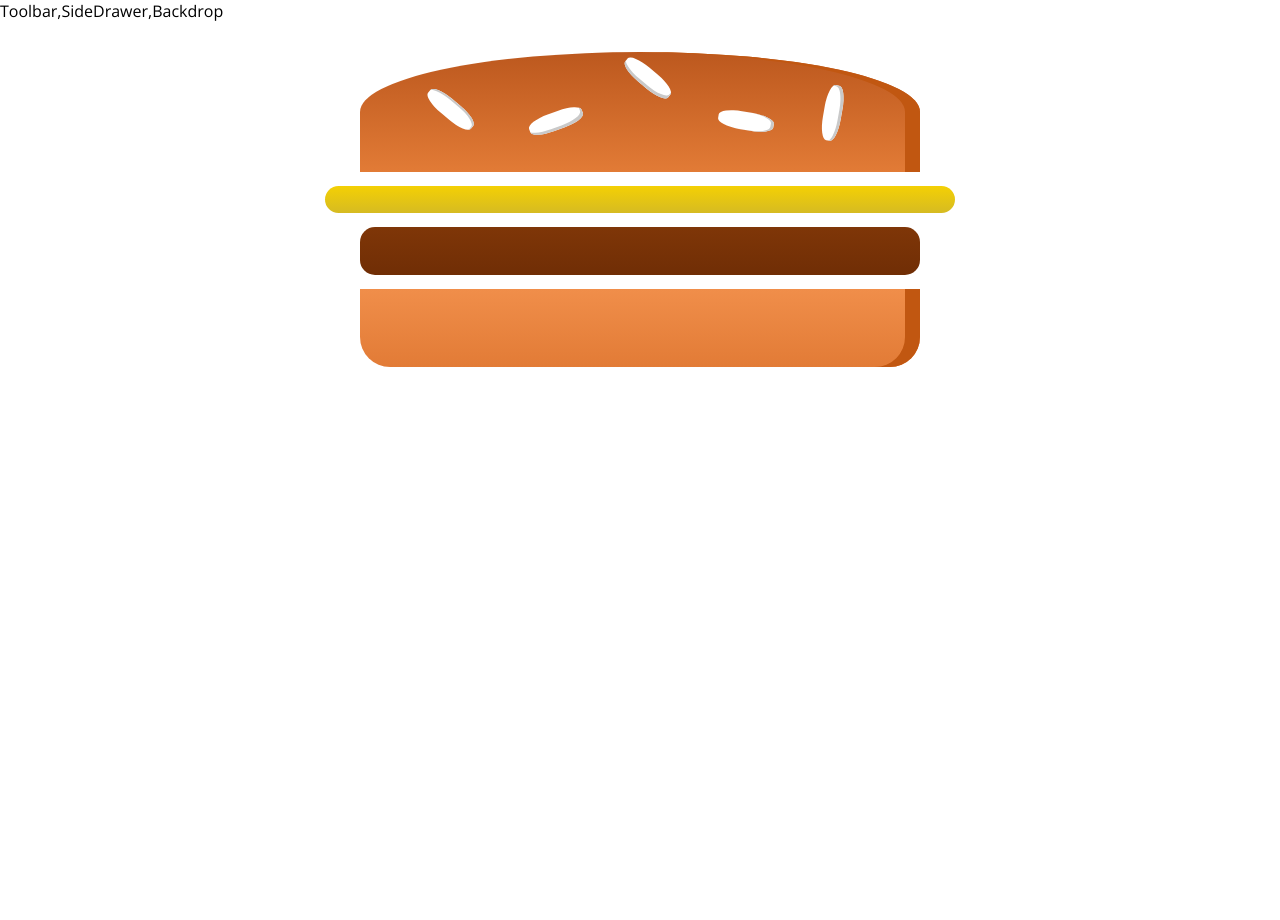
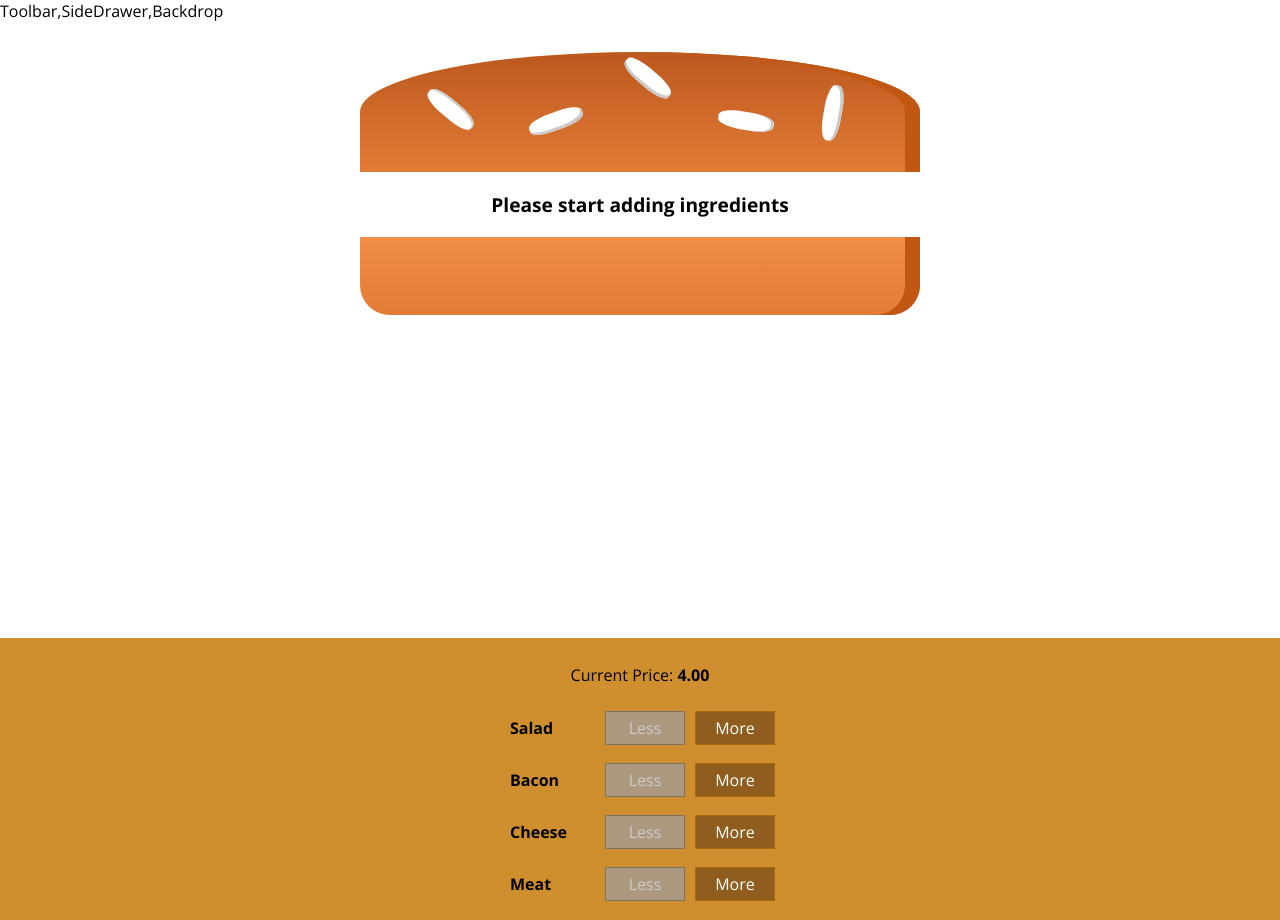
Before and after one commit to anurag145/BurgerProject, a React app: page / in a window 1280 px wide. Before the commit the page ends 800 px from the top, so only its background shows below. Built offline with nearby package versions, Linux system fonts and the light colour scheme.

Commit message:
basic functionality

```diff
--- /dev/null
+++ b/src/components/Burger/BuildControls/BuildControl/BuildControl.css
@@ -0,0 +1,56 @@
+.BuildControl {
+    display: flex;
+    justify-content: space-between;
+    align-items: center;
+    margin: 5px 0;
+}
+
+.BuildControl button {
+    display: block;
+    font: inherit;
+    padding: 5px;
+    margin: 0 5px;
+    width: 80px;
+    border: 1px solid #AA6817;
+    cursor: pointer;
+    outline: none;
+}
+
+.BuildControl button:disabled {
+    background-color: #AC9980;
+    border: 1px solid #7E7365;
+    color: #ccc;
+    cursor: default;
+}
+
+.BuildControl button:hover:disabled {
+    background-color: #AC9980;
+    color: #ccc;
+    cursor: not-allowed;
+}
+
+.Label {
+    padding: 10px;
+    font-weight: bold;
+    width: 80px;
+}
+
+.BuildControl .Less {
+    background-color: #D39952;
+    color: white;
+}
+
+.BuildControl .More {
+    background-color: #8F5E1E;
+    color: white;
+}
+
+.BuildControl .Less:hover, .BuildControl .Less:active {
+    background-color: #DAA972;
+    color: white;
+}
+
+.BuildControl .More:hover,.BuildControl .More:active {
+    background-color: #99703F;
+    color: white;
+}
--- /dev/null
+++ b/src/components/Burger/BuildControls/BuildControl/BuildControl.js
@@ -0,0 +1,12 @@
+import React from 'react';
+import classes from './BuildControl.css'
+const buildControl = (props) =>{
+ return <div className={classes.BuildControl}>
+    <div className={classes.Label}>{props.label}</div>
+        <button onClick={props.removed} className={classes.Less} disabled={props.disabled}>Less</button>
+        <button onClick={props.added} className={classes.More}>More</button>
+
+</div>
+
+};
+export default buildControl;
--- /dev/null
+++ b/src/components/Burger/BuildControls/BuildControls.css
@@ -0,0 +1,10 @@
+.BuildControls{
+    width: 100%;
+    background-color:#CF8F2E;
+    display: flex;
+    flex-flow: column;
+    align-items: center;
+    box-shadow: 0 2px 1px #ccc;
+    margin: auto;
+    padding: 10px 0;
+}
--- /dev/null
+++ b/src/components/Burger/BuildControls/BuildControls.js
@@ -0,0 +1,25 @@
+import React from 'react';
+import classes from './BuildControls.css';
+import BuildControl from './BuildControl/BuildControl'
+const controls = [
+{label: 'Salad', type: 'salad'},
+{label: 'Bacon', type: 'bacon'},
+{label: 'Cheese', type: 'cheese'},
+{label: 'Meat', type: 'meat'},
+];
+const buildControls = (props) =>{
+return <div className={classes.BuildControls}>
+   <p>Current Price: <strong>{props.price.toFixed(2)}</strong></p>
+    {controls.map((ctrl)=>{
+       return <BuildControl
+        key={ctrl.label}
+        label={ctrl.label}
+        added={()=>props.ingredientAdded(ctrl.type)}
+        removed={()=>props.ingredientRemoved(ctrl.type)}
+        disabled={props.disabled[ctrl.type]}
+        />
+    })}
+</div>
+
+};
+export default buildControls;
--- a/src/components/Burger/Burger.js
+++ b/src/components/Burger/Burger.js
@@ -2,11 +2,22 @@
 import classes from './Burger.css';
 import BurgerIngredient from './BurgerIngredient/BurgerIngredient';
 const burger = props =>{
+    let transformedIngredients =Object.keys(props.ingredients)
+    .map(igKey=>{
+    return [...Array(props.ingredients[igKey])].map((_,i)=>{
+     return <BurgerIngredient key={igKey+i} type={igKey}/>;
+    });
+    }).reduce((arr,el)=>{
+        return arr.concat(el)
+    },[]);
+    if(transformedIngredients.length===0)
+    {
+        transformedIngredients= <p>Please start adding ingredients</p>
+    }
     return (
       <div className={classes.Burger}>
       <BurgerIngredient type="bread-top"/>
-      <BurgerIngredient type="cheese"/>
-      <BurgerIngredient type="meat"/>
+      {transformedIngredients}
       <BurgerIngredient type="bread-bottom"/>
       </div>
     );
--- a/src/containers/BurgerBuilder/BurgerBuilder.js
+++ b/src/containers/BurgerBuilder/BurgerBuilder.js
@@ -1,12 +1,68 @@
 import React,{Component} from 'react';
 import Helper from "../../hoc/Helper";
 import Burger from '../../components/Burger/Burger'
+import BuildControls from '../../components/Burger/BuildControls/BuildControls'
+const INGREDIENT_PRICES={
+    salad:0.5,
+    bacon:0.7,
+    cheese:0.4,
+    meat:1.3
+}
 class BurgerBuilder extends Component{
+   state={
+     ingredients :{
+         salad:0,
+         bacon:0,
+         cheese:0,
+         meat:0
+     },
+     totalPrice: 4
+    }
+
+   addIngredientHandler = (type) =>{
+       const oldCount =this.state.ingredients[type];
+       const updatedCounted =oldCount+1;
+       const updatedIngredients ={
+           ...this.state.ingredients
+       };
+       updatedIngredients[type]=updatedCounted;
+       const priceAddition = INGREDIENT_PRICES[type];
+       const oldPrice = this.state.totalPrice;
+       const newPrice = oldPrice + priceAddition;
+       this.setState({totalPrice: newPrice,ingredients:updatedIngredients});
+   }
+
+   removeIngredientHandler = (type)=>{
+     const oldCount=this.state.ingredients[type];
+     if(oldCount>0)
+     {
+        const updatedCounted =oldCount-1;
+        const updatedIngredients ={
+            ...this.state.ingredients
+        };
+        updatedIngredients[type]=updatedCounted;
+        const priceDeduction = INGREDIENT_PRICES[type];
+        const oldPrice = this.state.totalPrice;
+        const newPrice = oldPrice - priceDeduction;
+        this.setState({totalPrice: newPrice,ingredients:updatedIngredients});
+     }
+
+   }
     render()
     {
+        const disabledInfo= {...this.state.ingredients};
+        for(let key in disabledInfo)
+        {
+            disabledInfo[key]=disabledInfo[key] ===0
+        }
         return(
             <Helper>
-               <Burger/>
+               <Burger ingredients={this.state.ingredients}/>
+               <BuildControls
+               ingredientAdded={this.addIngredientHandler}
+               ingredientRemoved={this.removeIngredientHandler}
+               disabled={disabledInfo}
+               price={this.state.totalPrice}/>
             </Helper>
                 )
     }
```
